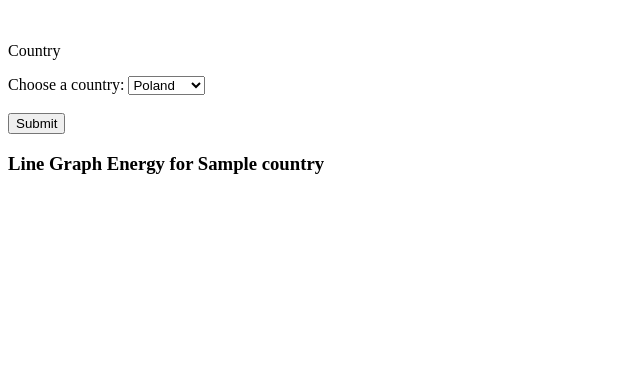
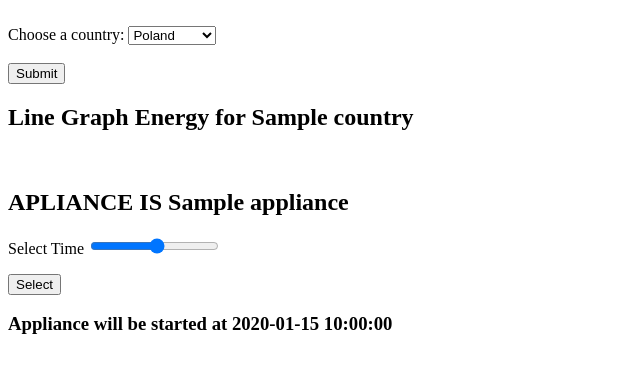
Before and after one commit to jpiedrafita/hackaton_bsh_2023, a Flask app: template templates/chart_main.html in a window 1280 px wide. Shown: the top 373 px of the page, without its empty margins (0-640 px from the left). Run offline with Flask 3, Linux system fonts and the light colour scheme; the template is opened without the code that fills it: most values are stand-ins (such as "Sample title", 1, 10 or a date in 2020); some libraries are stand-ins or nearby versions.

Commit message:
Latest working commit

```diff
--- a/app.py
+++ b/app.py
@@ -1,6 +1,12 @@
+import plotly.io
 from flask import Flask, render_template, request, session, redirect, url_for, flash
 from google.cloud import firestore
 from werkzeug.security import generate_password_hash, check_password_hash
+from plotly import utils
+from json import dumps
+import plotly.express as px
+from datacharts.entso_data import get_data_fromENTSOE
+from datetime import datetime, timedelta
 
 app = Flask(__name__)
 # Get an instance of firestore
@@ -90,10 +96,36 @@ def index():
     return 'Index'
 
 
-@app.route('/en_chart')
+def todaydate():
+    today = datetime.now().date()
+    formatted_date = today.strftime('%Y%m%d')
+    next_day = today + timedelta(days=2)
+    tomorrow = next_day.strftime('%Y%m%d')
+
+    return (formatted_date,tomorrow)
+
+@app.route('/en_chart', methods=['GET', 'POST'])
 def chart_page():
-    return render_template('chart_main.html')
+    get_timeframe=todaydate()
+  # print(get_timeframe)
+    appliance='DISHWASHER'
+    country = request.form.get('country')
+    timeslide = request.form.get('timeslide')
+    print(timeslide)
+    if timeslide == None:
+        timeslide='12'
+        print('Default Time is ', timeslide)
 
+    if country == None:
+        country='PL'
+        print('Default country is ', country)
+    timeslide=timeslide+':00'
+    fig_froments=get_data_fromENTSOE(country,get_timeframe)
+    # Create a JSON representation of the graph
+
+    fig = px.line(fig_froments, template="seaborn")
+    graphJSON = dumps(fig, cls=plotly.utils.PlotlyJSONEncoder)
+    return render_template('chart_main.html', pub_lines_JSON=graphJSON, country=country,timeStart=timeslide,appliance=appliance)
 
 if __name__ == '__main__':
     app.secret_key = 'test1234'  # Set a secret key for flash messages
--- a/datacharts/entso_data.py
+++ b/datacharts/entso_data.py
@@ -11,6 +11,9 @@ country_code_to = 'PL_CZ' # Germany-Luxembourg
 type_marketagreement_type = 'A01'
 contract_marketagreement_type = "A01"
 
-def get_data_fromENTSOE(country_code):
+def get_data_fromENTSOE(country_code,timeframe):  #as timeframe as tuple like ('20230614', '20230615')
+    print(timeframe)
+    start=pd.Timestamp(str(timeframe[0]), tz='Europe/Warsaw')
+    end = pd.Timestamp(str(timeframe[1]), tz='Europe/Warsaw')
     ts = client.query_wind_and_solar_forecast(country_code, start=start,end=end)
     return ts
--- a/templates/chart_main.html
+++ b/templates/chart_main.html
@@ -1,4 +1,5 @@
 <!doctype html>
+
 <html>
 <head>
 <title>Appliance consumption</title>
@@ -9,19 +10,25 @@
 <br>
 <!-- somewhere up top -->
 <script src="https://cdn.plot.ly/plotly-latest.min.js"></script>
-<p>Country</p>
 <form action="/en_chart" method="POST">
-  <label for="cars">Choose a country:</label>
+  <label for="country">Choose a country:</label>
   <select name="country" id="country">
     <option value="PL">Poland</option>
     <option value="DE">Germany</option>
     <option value="ES">Spain</option>
     <option value="PT">Portugal</option>
+    <option value="DK">Danmark</option>
+    <option value="SK">Sweden</option>
+    <option value="NO">Norway</option>
+    <option value="FR">France</option>
+    <option value="IT">Italy</option>
+    <option value="FI">Finland</option>
+    <option value="CZ">Czech Rep</option>
   </select>
   <br><br>
   <input type="submit" value="Submit">
 </form>
-<h3>Line Graph Energy for {{country}}</h3>
+<h2>Line Graph Energy for {{country}}</h2>
 <!-- scatter plot goes in this div -->
 <div id='all-pub-graph'></div>
 <script type="text/javascript">
@@ -32,6 +39,23 @@
         // put your graph in the second, and set the third as {}
         Plotly.plot("all-pub-graph", the_pubs_graph, {});
 </script>
+<br>
+<h2> APLIANCE IS {{appliance}}</h2>
+
+<form action="/en_chart" method="POST">
+<label for="slider">Select Time</label>
+<input type="range" id="slider" name="timeslide" min="0" max="23" step="1" oninput="updateTime(this.value)" value="12">
+  <p id="timeDisplay"></p>
+<script>
+  function updateTime(value) {
+    var timeDisplay = document.getElementById("timeDisplay");
+    timeDisplay.textContent = value + ":00";
+      }
+</script>
+<button type="submit">Select</button>
+</form>
+<h3>Appliance will be started at  {{timeStart}}</h3>
+
 
 </body>
 </html>
```
